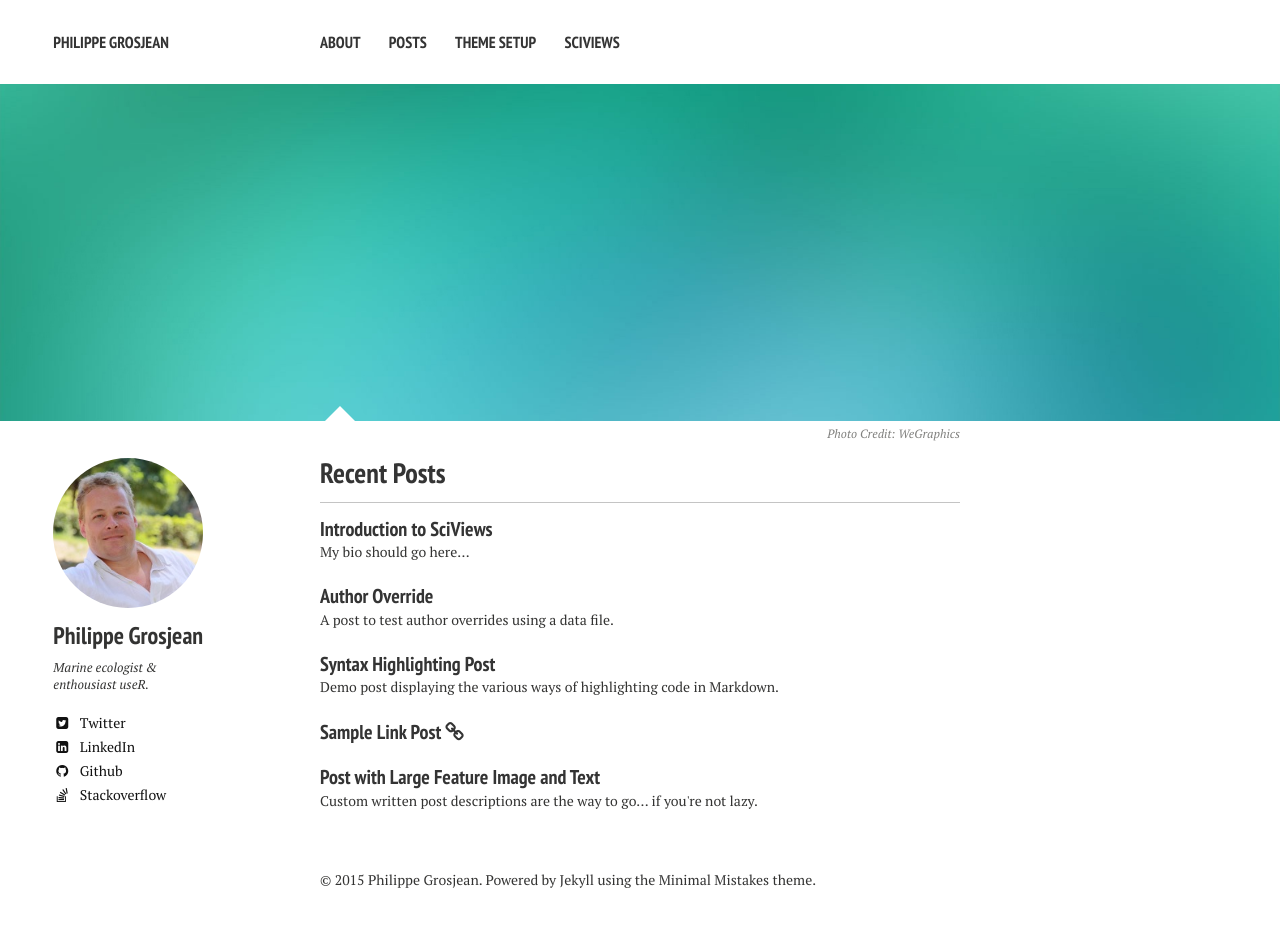
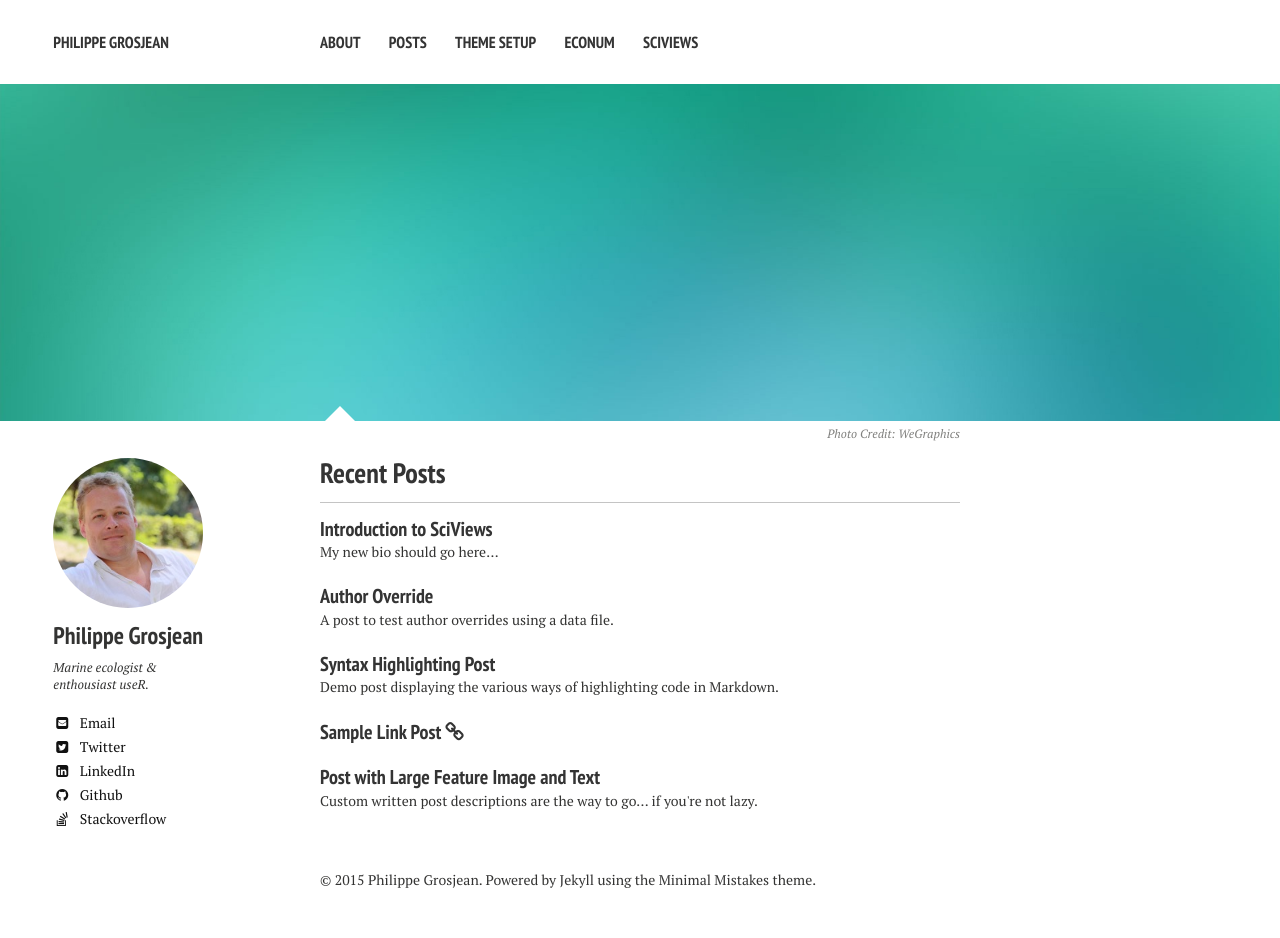
Before and after one commit to phgrosjean/phgrosjean.github.io, a Jekyll site: the page built from index.md, in a window 1280 px wide. Built offline with Jekyll 4.4.1, drawn with Linux system fonts in a browser that asks for light colours; nearby versions of some CDN libraries.

Commit message:
Switch to phgrosjean.sciviews.org and further customise the layout

```diff
--- /dev/null
+++ b/CNAME
@@ -0,0 +1 @@
+phgrosjean.sciviews.org
--- a/_config.yml
+++ b/_config.yml
@@ -2,7 +2,7 @@
 
 title:            Philippe Grosjean
 locale:           en_US
-url:
+url:              http://phgrosjean.sciviews.org
 
 
 # Jekyll configuration
@@ -27,9 +27,9 @@
 # Site owner
 owner:
   name: Philippe Grosjean
-  avatar: bio-photo.jpg
+  avatar: phg-photo.jpg
   bio: "Marine ecologist & enthousiast useR."
-  email:
+  email: Philippe.Grosjean@umons.ac.be
   disqus-shortname:
   twitter: PhilGrosjean
   facebook: #username
--- a/_data/navigation.yml
+++ b/_data/navigation.yml
@@ -9,5 +9,8 @@
 - title: Theme Setup
   url: /theme-setup/
 
+- title: EcoNum
+  url: http://econum.umons.ac.be
+
 - title: SciViews
   url: http://www.sciviews.org
--- a/_posts/2015-11-17-Introduction-to-SciViews.md
+++ b/_posts/2015-11-17-Introduction-to-SciViews.md
@@ -5,7 +5,7 @@
 tags: [sciviews, svMisc, svUnit, tcltk2]
 ---
 
-My bio should go here...
+My **new bio** should go here...
 
 
 ----
--- a/_source/2015-11-17-Introduction-to-SciViews.Rmd
+++ b/_source/2015-11-17-Introduction-to-SciViews.Rmd
@@ -5,7 +5,7 @@
 tags: [sciviews, svMisc, svUnit, tcltk2]
 ---
 
-My bio should go here...
+My **new bio** should go here...
 
 
 ----
```
Also changed, not shown: _data/authors.yml (+9 -9 lines), images/bio-photo.jpg, images/bio-photo2.jpg (deleted), images/phg-photo.jpg (added), 1 other file.
